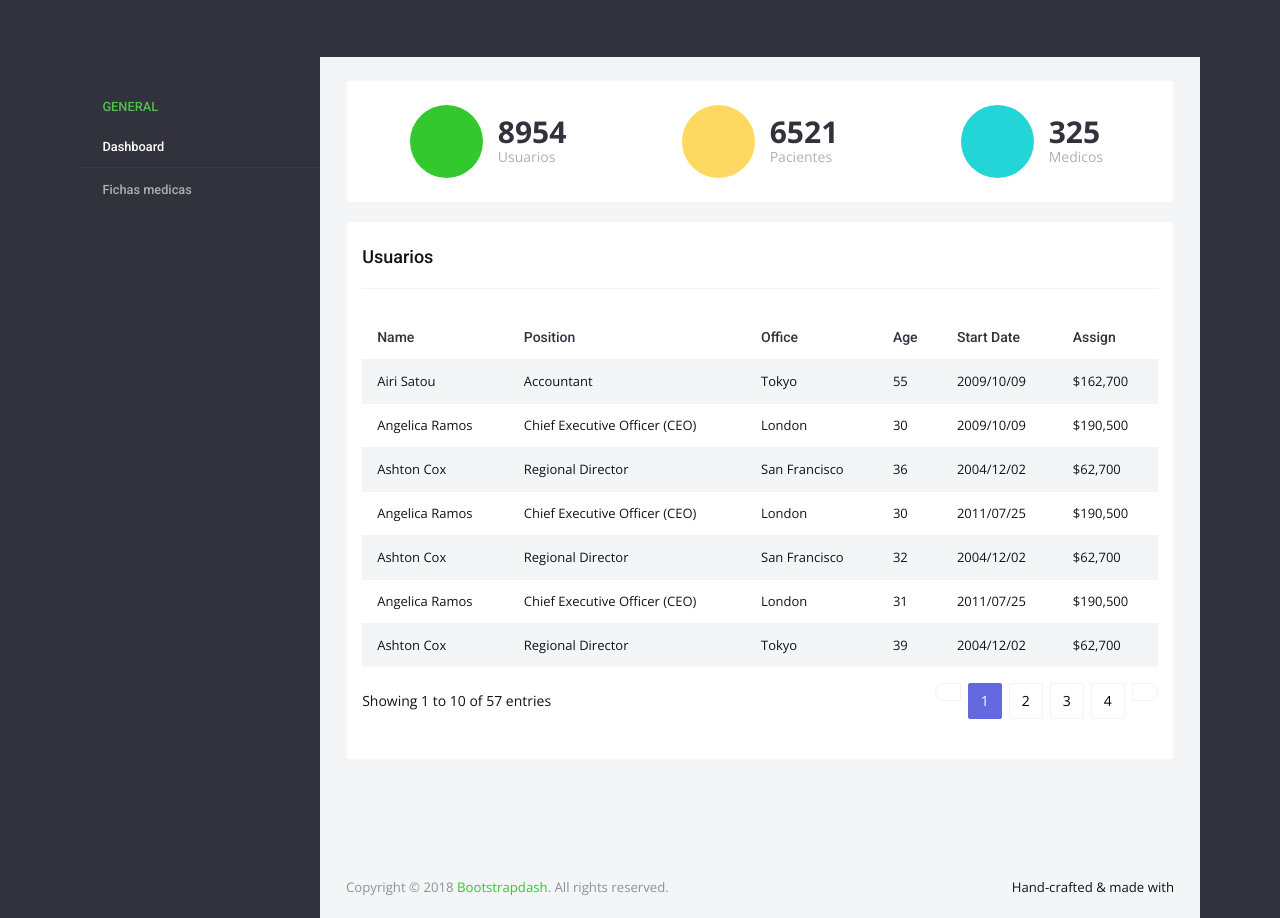
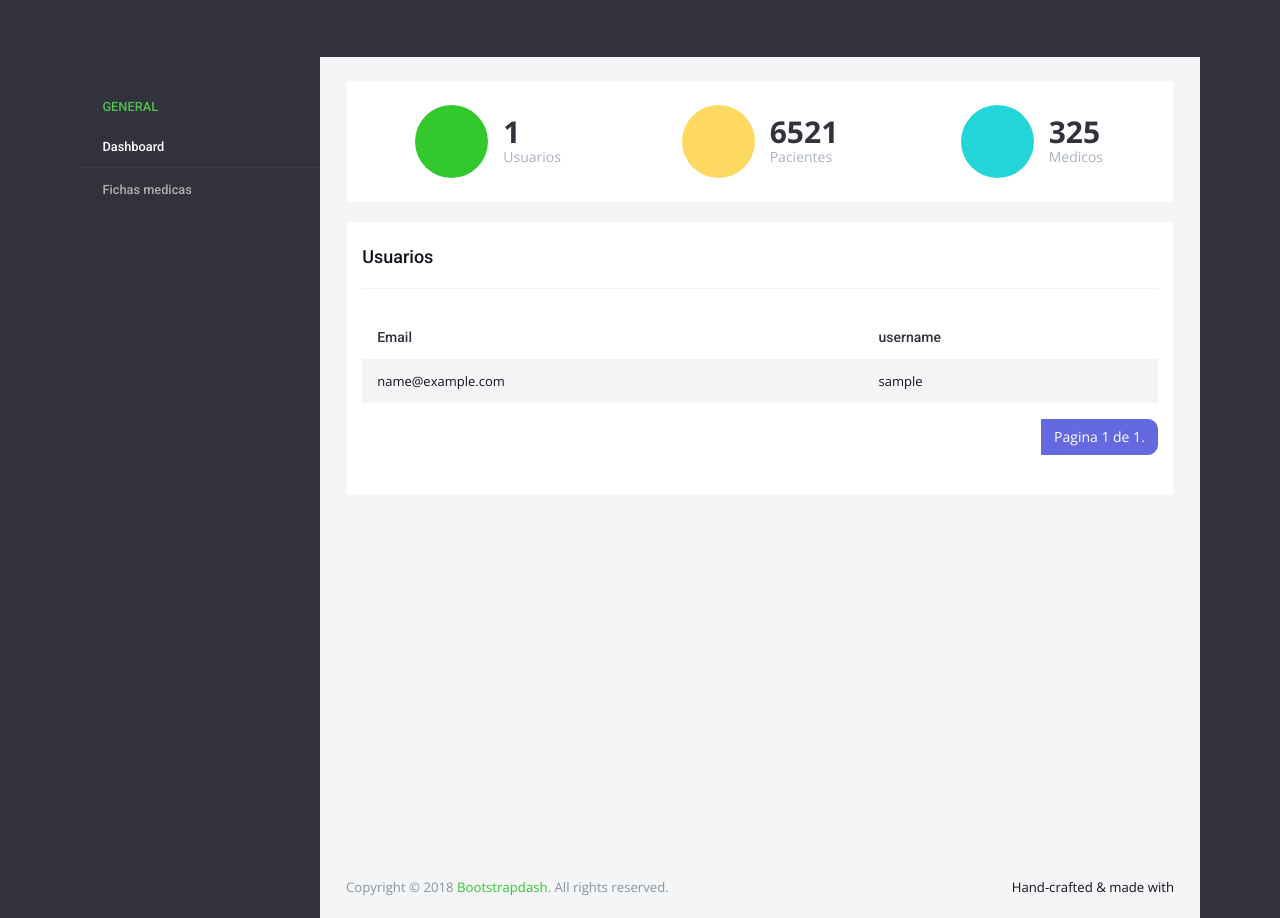
Before and after one commit to davidwrq/medrecords, a Django app: page / in a window 1280 px wide. Shown: the part 58-976 px from the top of the page. Run offline with Django 3.2, Linux system fonts and the light colour scheme; the visitor is signed in with stand-in values (Sample User, id 1); data comes from the database, SQL or seed files in the repository; some libraries are stand-ins or nearby versions.

Commit message:
feat(med_record_app):add list users/pagination

```diff
--- a/config/urls.py
+++ b/config/urls.py
@@ -5,8 +5,10 @@ from django.contrib import admin
 from django.views.generic import TemplateView
 from django.views import defaults as default_views
 
+from medrecords_app import views
+
 urlpatterns = [
-    path("", TemplateView.as_view(template_name="pages/home.html"), name="home"),
+    path("", views.HomeViewListView.as_view(), name="home"),
     path(
         "about/",
         TemplateView.as_view(template_name="pages/about.html"),
--- a/medrecords/templates/pages/home.html
+++ b/medrecords/templates/pages/home.html
@@ -61,7 +61,7 @@
                         <i class="icon-rocket icons"></i>
                       </div>
                       <div class="wrapper text-wrapper">
-                        <p class="text-dark">8954</p>
+                        <p class="text-dark">{{users_count}}</p>
                         <p>Usuarios</p>
                       </div>
                     </div>
@@ -99,84 +99,38 @@
                     <table class="table table-striped">
                       <thead>
                         <tr>
-                          <th>Name</th>
-                          <th>Position</th>
-                          <th>Office</th>
-                          <th>Age</th>
-                          <th>Start Date</th>
-                          <th>Assign</th>
+                          <th>Email</th>
+                          <th>username</th>
                         </tr>
                       </thead>
                       <tbody>
+                        {% for user in object_list %}
                         <tr>
-                          <td>Airi Satou</td>
-                          <td>Accountant</td>
-                          <td>Tokyo</td>
-                          <td>55</td>
-                          <td>2009/10/09</td>
-                          <td>$162,700</td>
-                        </tr>
-                        <tr>
-                          <td>Angelica Ramos</td>
-                          <td>Chief Executive Officer (CEO)</td>
-                          <td>London</td>
-                          <td>30</td>
-                          <td>2009/10/09</td>
-                          <td>$190,500</td>
-                        </tr>
-                        <tr>
-                          <td>Ashton Cox</td>
-                          <td>Regional Director</td>
-                          <td>San Francisco</td>
-                          <td>36</td>
-                          <td>2004/12/02</td>
-                          <td>$62,700</td>
-                        </tr>
-                        <tr>
-                          <td>Angelica Ramos</td>
-                          <td>Chief Executive Officer (CEO)</td>
-                          <td>London</td>
-                          <td>30</td>
-                          <td>2011/07/25</td>
-                          <td>$190,500</td>
-                        </tr>
-                        <tr>
-                          <td>Ashton Cox</td>
-                          <td>Regional Director</td>
-                          <td>San Francisco</td>
-                          <td>32</td>
-                          <td>2004/12/02</td>
-                          <td>$62,700</td>
-                        </tr>
-                        <tr>
-                          <td>Angelica Ramos</td>
-                          <td>Chief Executive Officer (CEO)</td>
-                          <td>London</td>
-                          <td>31</td>
-                          <td>2011/07/25</td>
-                          <td>$190,500</td>
-                        </tr>
-                        <tr>
-                          <td>Ashton Cox</td>
-                          <td>Regional Director</td>
-                          <td>Tokyo</td>
-                          <td>39</td>
-                          <td>2004/12/02</td>
-                          <td>$62,700</td>
-                        </tr>
+
+                            <td>{{ user.email }} </td>
+                            <td>{{ user.username }} </td>
+                        {% empty %}
+                            <li>No users yet.</li>
+                          </tr>
+
+                        {% endfor %}
                       </tbody>
                     </table>
                   </div>
                   <div class="d-flex align-items-center justify-content-between flex-wrap">
-                    <p class="mb-0">Showing 1 to 10 of 57 entries</p>
+                    <p class="mb-0"></p>
                     <nav>
                       <ul class="pagination rounded-separated pagination-info mt-3">
-                        <li class="page-item"><a class="page-link" href="#"><i class="mdi mdi-chevron-left"></i></a></li>
-                        <li class="page-item active"><a class="page-link" href="#">1</a></li>
-                        <li class="page-item"><a class="page-link" href="#">2</a></li>
-                        <li class="page-item"><a class="page-link" href="#">3</a></li>
-                        <li class="page-item"><a class="page-link" href="#">4</a></li>
-                        <li class="page-item"><a class="page-link" href="#"><i class="mdi mdi-chevron-right"></i></a></li>
+                         {% if page_obj.has_previous %}
+                        <li class="page-item"><a class="page-link" href="?page={{ page_obj.previous_page_number }}"><i class="mdi mdi-chevron-left"></i></a></li>
+                        {% endif %}
+
+                        <li class="page-item active"><a class="page-link" href="#"> Pagina {{ page_obj.number }} de {{ page_obj.paginator.num_pages }}.
+                          </a></li>
+
+                        {% if page_obj.has_next %}
+                        <li class="page-item"><a class="page-link" href="?page={{ page_obj.next_page_number }}"><i class="mdi mdi-chevron-right"></i></a></li>
+                        {% endif %}
                       </ul>
                     </nav>
                   </div>
--- a/medrecords_app/views.py
+++ b/medrecords_app/views.py
@@ -1,3 +1,22 @@
+from django.contrib.auth import get_user_model
+
 from django.shortcuts import render
+from django.contrib.auth.mixins import LoginRequiredMixin
 
-# Create your views here.
+from django.views.generic import ListView
+
+from django.contrib.auth.models import User
+
+User = get_user_model()
+
+class HomeViewListView(LoginRequiredMixin, ListView):
+    template_name = "pages/home.html"
+    paginate_by = 1
+    queryset = User.objects.all()
+
+
+    def get_context_data(self, **kwargs):
+        context = super(HomeViewListView, self).get_context_data(**kwargs)
+        context.update({'users_count': User.objects.all().count()})
+
+        return context
```
Also changed, not shown: medrecords_app/urls.py (added, +16 -0 lines).
